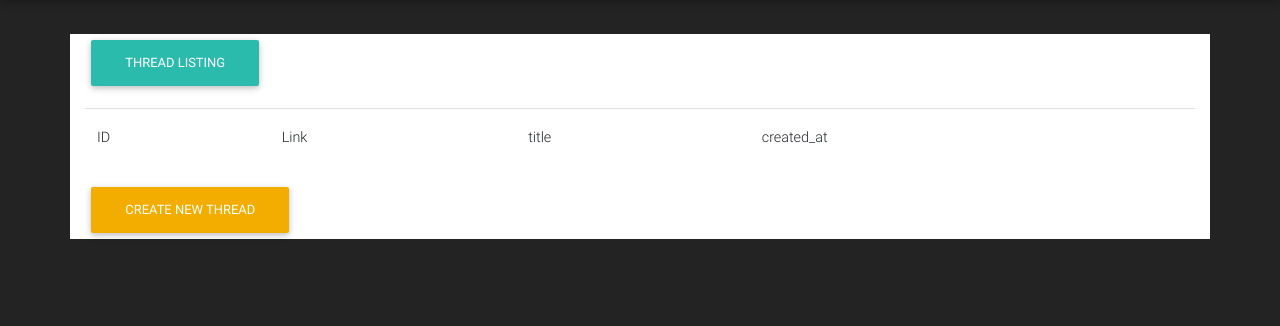
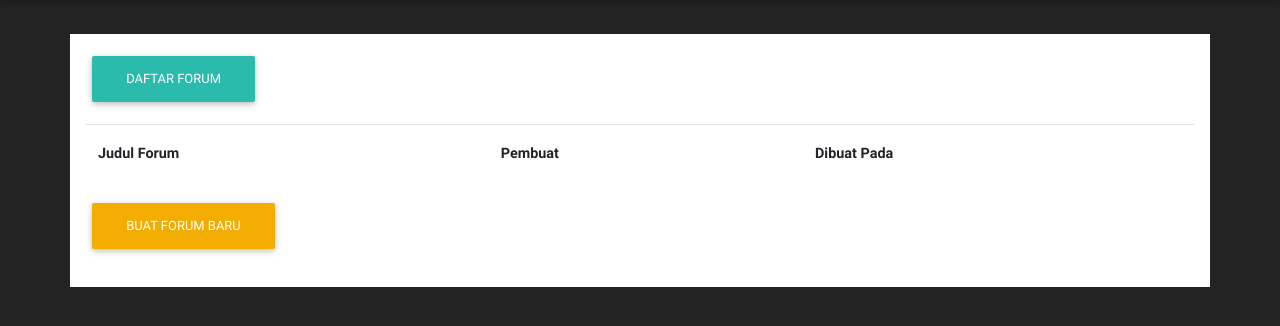
Before and after one commit to danimron/widjango, a Django app: page /forum/ in a window 1280 px wide. Shown: the part 86-412 px from the top of the page. Run offline with Django 3.2, Linux system fonts and the light colour scheme; data that the repository does not hold is empty; some libraries are stand-ins or nearby versions.

Commit message:
ganti tampilan forum dikit

```diff
--- a/static/css/custom.css
+++ b/static/css/custom.css
@@ -19,6 +19,11 @@ body {
 .profile-header {
   text-align: center;
   margin: 30px;
+}
+
+.line {
+  width: auto;
+  height: 1px;
 }
 
 @media (min-width: 576px) {
--- a/templates/forum/thread_list.html
+++ b/templates/forum/thread_list.html
@@ -2,23 +2,23 @@
 {% load static %}
 
 {% block content %}
-<div class="container bg-white">
-    <p><a class="btn btn-default" href="{% url 'thread_list' %}">Thread Listing</a></p>
+<div class="container bg-white p-3">
+    <p><a class="btn btn-default" href="{% url 'thread_list' %}">Daftar Forum</a></p>
     <table class="table">
         <tr>
-            <td>ID</td>
-            <td>Link</td>
-            <td>title</td>
-            <td>created_at</td>
+            <td class="font-weight-bold">Judul Forum</td>
+            <td class="font-weight-bold">Pembuat</td>
+            <td class="font-weight-bold">Dibuat Pada</td>
+
         </tr>
         {% for object in object_list %}
         <tr>
-            <td>{{object.pk}}</td>
-            <td><a href="{{object.get_absolute_url}}">{{object}}</a></td>
-            <td>{{ object.title }}</td>
+            <td> <a href="{{object.get_absolute_url}}">{{ object.title }}</a></td>
+            <td>nama - npm</td>
             <td>{{ object.created_at }}</td>
         </tr>
         {% endfor %}
-    </table><a class="btn btn-primary" href="{% url 'thread_create' %}">Create new Thread</a>
+    </table>
+    <p><a class="btn btn-primary" href="{% url 'thread_create' %}">Buat Forum Baru</a></p>
 </div>
 {% endblock %}
```
Also changed, not shown: templates/forum/thread_detail.html (+44 -16 lines).
